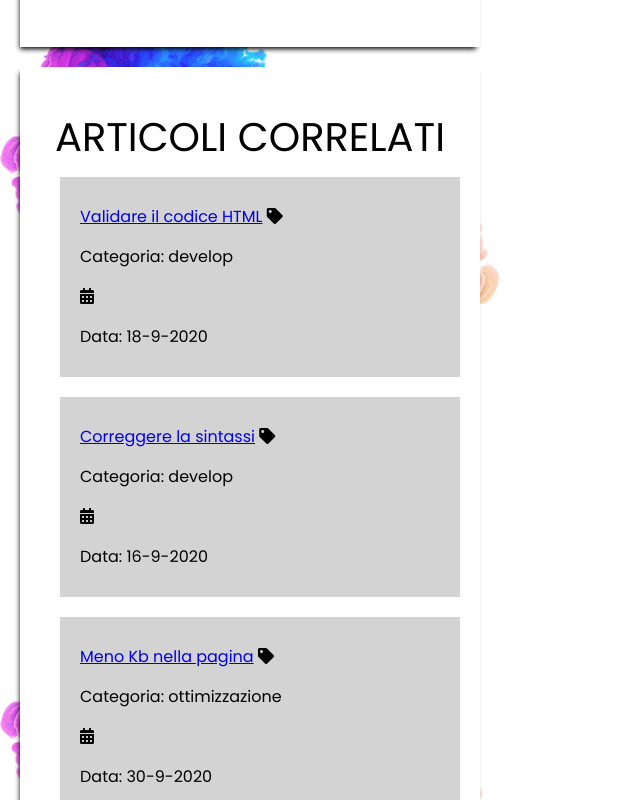
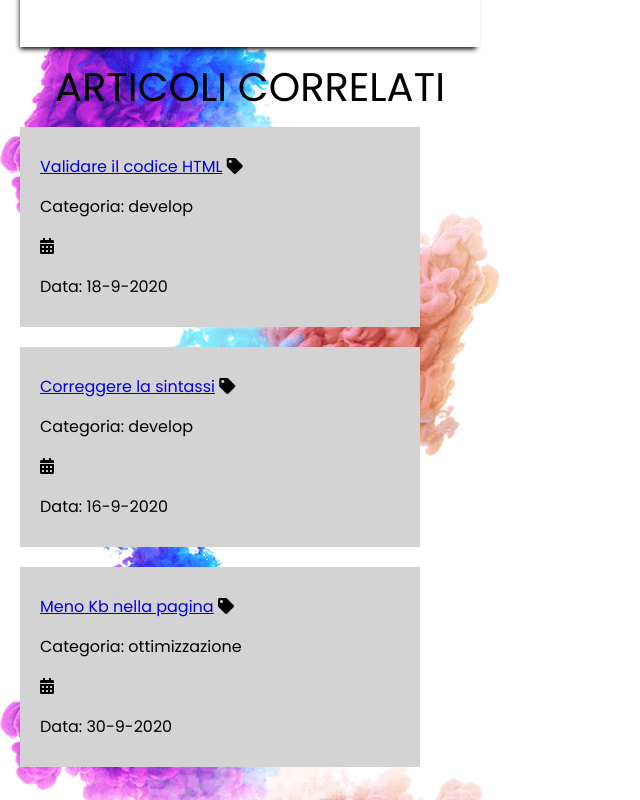
Before and after one commit to plmcst96/U1-W1-L4, a plain HTML site: page index.html in a window 1280 px wide. Shown: the part 2863-3663 px from the top of the page, without its empty margins (0-640 px from the left). Drawn offline with Linux system fonts and the light colour scheme.

Commit message:
modifiche

```diff
--- a/assets/css/style.css
+++ b/assets/css/style.css
@@ -192,16 +192,6 @@ aside h2 {
     padding: 20px;
     box-sizing: border-box;
 }
-
-
-aside {
-    background-color: white;
-    margin: auto 20px;
-    padding: 50px 20px;
-    box-shadow: -2px 4px 5px -2px #000000;
-
-}
-
 .post .fas {
     color: black;
 }
```
